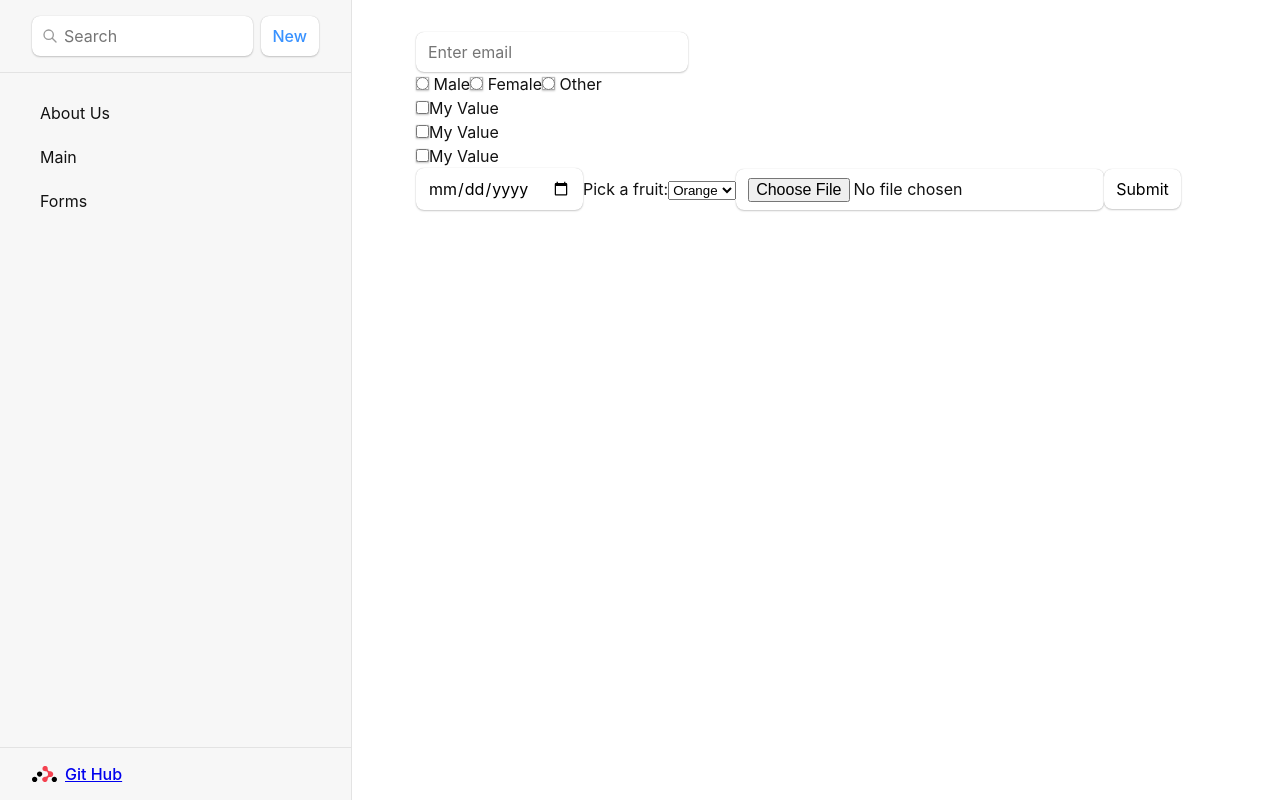
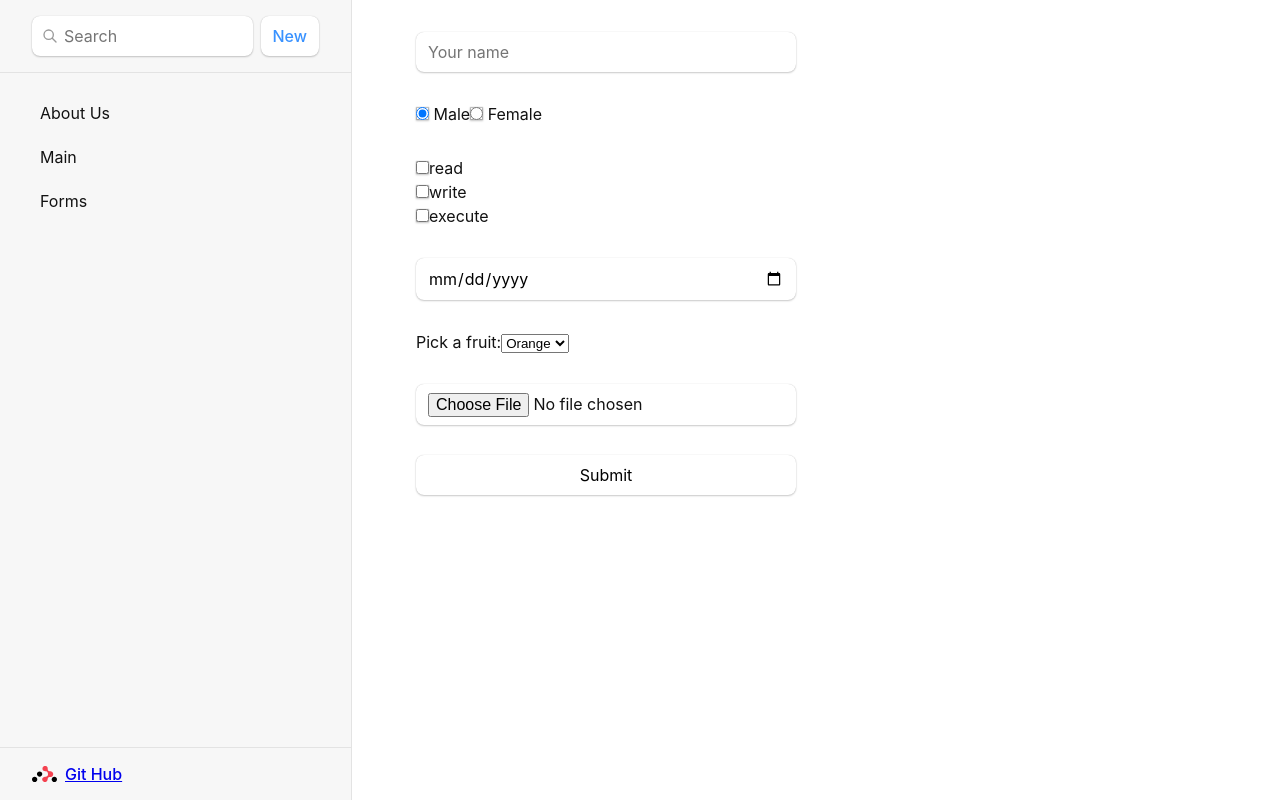
Before and after one commit to scalette/react_03_23, a React (Vite) app: page /forms in a window 1280 px wide. Built offline with nearby package versions, Linux system fonts and the light colour scheme.

Commit message:
feat: basic requirements

```diff
--- a/src/components/card-list/card-list.component.tsx
+++ b/src/components/card-list/card-list.component.tsx
@@ -12,7 +12,9 @@ class CardList extends Component<CardListProps, CardListProps> {
   public monsters: Monster[];
   constructor(props: CardListProps) {
     super(props);
-    const { monsters, search } = props;
+    const { search } = props;
+    const monstersJson = localStorage.getItem('monsters');
+    const monsters = JSON.parse(monstersJson ?? '[]');
     this.monsters = monsters;
     this.state = {
       monsters,
--- a/src/components/card/card.component.tsx
+++ b/src/components/card/card.component.tsx
@@ -6,12 +6,16 @@ type CardProps = {
 };
 
 const Card = ({ monster }: CardProps) => {
-  const { id, name, email } = monster;
+  const { id, name, date, permitions, fruit, gender, file } = monster;
   return (
     <CardContainer key={id}>
       <img src={`https://robohash.org/${id}?set=set1&size=180x180`} alt={`monster ${name}`} />
       <h2>{name}</h2>
-      <p>{email}</p>
+      <p>Date: {date}</p>
+      <p>Permitions ReadWriteExecute: {permitions.read ? '+' : '-'}{permitions.write ? '+' : '-'} {permitions.execute ? '+' : '-'}</p>
+      <p>Gender: {gender}</p>
+      <p>Favourite fruit: {fruit}</p>
+      <p>Files: {file}</p>
     </CardContainer>
   );
 };
--- a/src/components/check-box/check-box-entity/check-box-entity.component.tsx
+++ b/src/components/check-box/check-box-entity/check-box-entity.component.tsx
@@ -10,7 +10,7 @@ class ChackBoxEntity extends React.Component {
       <div>
         <label>
           <input type="checkbox" ref={this.inputValue}/>
-          My Value
+          {this.props.fieldName}
         </label>
       </div>
     );
--- a/src/components/check-box/check-box.component.tsx
+++ b/src/components/check-box/check-box.component.tsx
@@ -4,16 +4,16 @@ import ChackBoxEntity from './check-box-entity/check-box-entity.component';
 class CheckBox extends React.Component {
   constructor(props) {
     super(props);
-    this.inputValue1 = React.createRef();
-    this.inputValue2 = React.createRef();
-    this.inputValue3 = React.createRef();
+    this.read = React.createRef();
+    this.write = React.createRef();
+    this.execute = React.createRef();
   }
   render() {
     return (
       <div>
-        <ChackBoxEntity ref={this.inputValue1}/>
-        <ChackBoxEntity ref={this.inputValue2}/>
-        <ChackBoxEntity ref={this.inputValue3}/>
+        <ChackBoxEntity fieldName={'read'} ref={this.read}/>
+        <ChackBoxEntity fieldName={'write'} ref={this.write}/>
+        <ChackBoxEntity fieldName={'execute'} ref={this.execute}/>
       </div>
     );
   }
--- a/src/components/forms/forms.component.tsx
+++ b/src/components/forms/forms.component.tsx
@@ -6,39 +6,70 @@ import SelectForm from '../select-form/upload-form.component';
 import DatePicker from '../date-input/date-input.component';
 import CheckBox from '../check-box/check-box.component';
 import RadioButtons from '../radio-buttons/radio-buttons.component';
+import { Monster } from '../../routes/types';
 
 function Forms() {
-  const emailRef = useRef(null);
-  const phoneNumberRef = useRef(null);
-  const firstNameRef = useRef(null);
-  const lastNameRef = useRef(null);
-  const referralRef = useRef(null);
-  const passwordRef = useRef(null);
+  const nameRef = useRef(null);
+  const genderRef = useRef(null);
+  const checkBoxesRef = useRef(null);
+  const dateRef = useRef(null);
+  const selectRef = useRef(null);
+  const uploadRef = useRef(null);
 
+  const nameValidation = (name, errors) => {
+    if (name.length === 0) {
+      errors.push('Name is mandatory field!');
+    }
+  };
   const onSubmit = (event) => {
-    console.log(passwordRef)
-    console.log(referralRef)
-    console.log(lastNameRef)
-    console.log(firstNameRef)
-    console.log(phoneNumberRef)
-    alert(
-      `Current values of the form ${emailRef.current.value}, ${phoneNumberRef.current.value}, ${firstNameRef.current.value}, ${lastNameRef.current.value}, ${referralRef}, ${passwordRef.current.value}`
-    );
+    const errors: string[] = [];
+    const name = nameRef.current.value;
+    const gender = genderRef.current.female.current.checked ? 'female' : 'male';
+    const permitions = {
+      read: checkBoxesRef.current.read.current.inputValue.current.checked,
+      write: checkBoxesRef.current.write.current.inputValue.current.checked,
+      execute: checkBoxesRef.current.execute.current.inputValue.current.checked,
+    };
+    const date = dateRef.current.inputValue.current.value;
+    const fruit = selectRef.current.inputValue.current.value;
+    const upload = uploadRef.current.inputValue.current.value.split('fakepath\\')[1];
+    nameValidation(name, errors);
+    const monsters = localStorage.getItem('monsters');
+    console.log('monsters:', monsters);
+    const monstersParsed = JSON.parse(monsters ?? '[]');
+    const nextId = String(monstersParsed.length);
+    const newMonster: Monster = {
+      id: nextId,
+      name,
+      gender,
+      permitions,
+      date,
+      fruit,
+      file: upload,
+    };
+    console.log('monstersParsed before:', monstersParsed);
+    monstersParsed.push(newMonster)
+    console.log('monstersParsed:', monstersParsed);
+    localStorage.setItem('monsters', JSON.stringify(monstersParsed));
+
+    console.log('monsters:', monstersParsed);
+    document.location.href = '\\';
     event.preventDefault();
+
   };
 
   return (
-    <form onSubmit={onSubmit}>
+    <FormsStyled onSubmit={onSubmit}>
       {/* register our input field with register function provided by the useForm hook */}
-      <input placeholder="Enter email" ref={emailRef} />
-      <RadioButtons ref={phoneNumberRef} />
-      <CheckBox ref={firstNameRef} />
-      <DatePicker ref={lastNameRef} />
-      <SelectForm ref={referralRef} />
-      <UploadForm ref={passwordRef} />
+      <input placeholder="Your name" ref={nameRef} />
+      <RadioButtons ref={genderRef} />
+      <CheckBox ref={checkBoxesRef} />
+      <DatePicker ref={dateRef} />
+      <SelectForm ref={selectRef} />
+      <UploadForm ref={uploadRef} />
 
       <input type="submit" />
-    </form>
+    </FormsStyled>
   );
 }
 
--- a/src/components/forms/forms.style.tsx
+++ b/src/components/forms/forms.style.tsx
@@ -1,7 +1,9 @@
 import styled from 'styled-components';
 
-export const FormsStyled = styled.div`
-  display: grid;
+export const FormsStyled = styled.form`
+  width: 380px;
+  display: flex;
+  flex-direction: column;
   grid-template-columns: repeat(4, 1fr);
   column-gap: 30px;
   row-gap: 30px;
--- a/src/components/radio-buttons/radio-buttons.component.tsx
+++ b/src/components/radio-buttons/radio-buttons.component.tsx
@@ -1,18 +1,15 @@
 import React from 'react';
-import RadioButton from './radio-button/check-box-entity.component';
-
 class RadioButtons extends React.Component {
   constructor(props) {
     super(props);
-    this.inputValue = React.createRef();
-    this.inputValue2 = React.createRef();
+    this.male = React.createRef();
+    this.female = React.createRef();
   }
   render() {
     return (
-      <div >
-        <input type="radio" value="Male" name="gender" ref={this.inputValue}/> Male
-        <input type="radio" value="Female" name="gender" ref={this.inputValue2}/> Female
-        <input type="radio" value="Other" name="gender" /> Other
+      <div>
+        <input type="radio" value="Male" name="gender" defaultChecked ref={this.male}/> Male
+        <input type="radio" value="Female" name="gender" ref={this.female}/> Female
       </div>
     );
   }
--- a/src/main.tsx
+++ b/src/main.tsx
@@ -13,33 +13,41 @@ const monsters: Monster[] = [
   {
     id: '1',
     name: 'Ilya',
-    email: 'ilia@mail.ru',
+    date: '11.01.2001',
+    gender: 'male',
+    permitions: {
+      read: true,
+      write: false,
+      execute: true,
+    },
+    fruit: 'Orange',
+    file: 'sdasd.txt',
   },
-  {
-    id: '2',
-    name: 'Vikotor',
-    email: 'viktor@mail.ru',
-  },
-  {
-    id: '3',
-    name: 'Olga',
-    email: 'olga@mail.ru',
-  },
-  {
-    id: '4',
-    name: 'Ilya',
-    email: 'ilia@mail.ru',
-  },
-  {
-    id: '5',
-    name: 'Vikotor',
-    email: 'viktor@mail.ru',
-  },
-  {
-    id: '6',
-    name: 'Olga',
-    email: 'olga@mail.ru',
-  },
+  // {
+  //   id: '2',
+  //   name: 'Vikotor',
+  //   email: 'viktor@mail.ru',
+  // },
+  // {
+  //   id: '3',
+  //   name: 'Olga',
+  //   email: 'olga@mail.ru',
+  // },
+  // {
+  //   id: '4',
+  //   name: 'Ilya',
+  //   email: 'ilia@mail.ru',
+  // },
+  // {
+  //   id: '5',
+  //   name: 'Vikotor',
+  //   email: 'viktor@mail.ru',
+  // },
+  // {
+  //   id: '6',
+  //   name: 'Olga',
+  //   email: 'olga@mail.ru',
+  // },
 ];
 
 const router = createBrowserRouter([
```
Also changed, not shown: src/components/radio-buttons/radio-button/check-box-entity.component.tsx (deleted, +0 -18 lines), src/routes/types.ts (+9 -1 lines).
